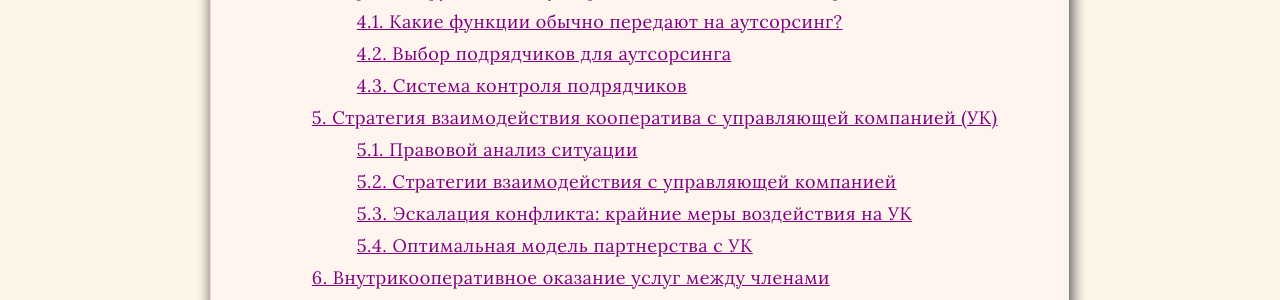
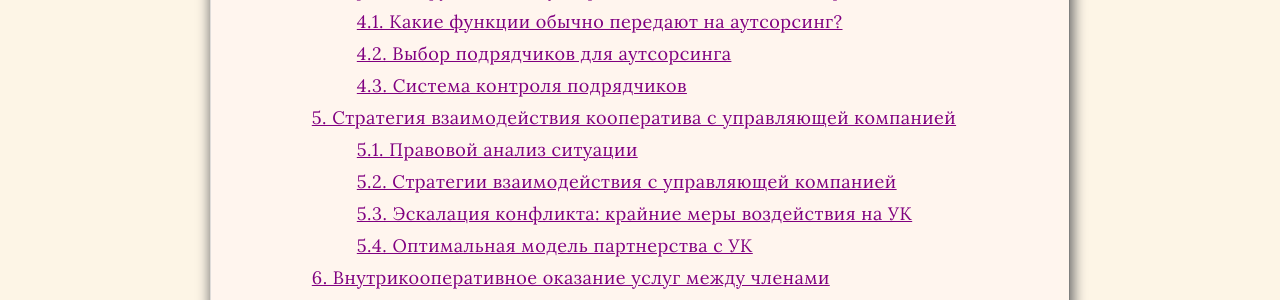
Before and after one commit to SergSi/land-use-art, a Jekyll site: the page built from _posts/2025-05-11-kpk.md, in a window 1280 px wide and 900 px high, scrolled down 940 px. Shown: the part 154-454 px from the top of the window. Built offline with Jekyll 4.4.1, drawn with Linux system fonts in a browser that asks for light colours; some web fonts are replaced; some of the changed text lies outside the part shown.

Commit message:
Update 2025-05-11-kpk.md

```diff
--- a/_posts/2025-05-11-kpk.md
+++ b/_posts/2025-05-11-kpk.md
@@ -444,7 +444,7 @@ align: right
 - Обеспечить качественное выполнение специализированных работ
 - Оптимизировать расходы кооператива
 
-## 5. Стратегия взаимодействия кооператива с управляющей компанией (УК)
+## 5. Стратегия взаимодействия кооператива с управляющей компанией
 
 ### 5.1. Правовой анализ ситуации
 
```
